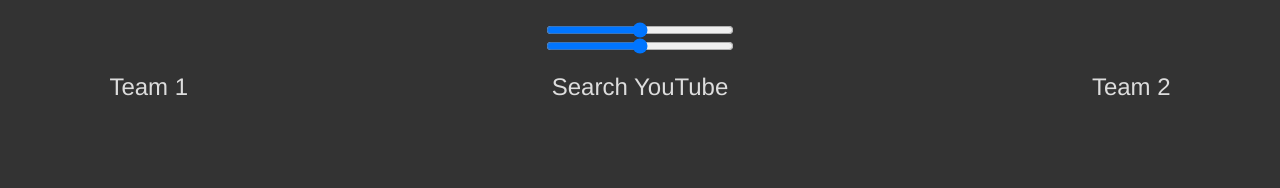
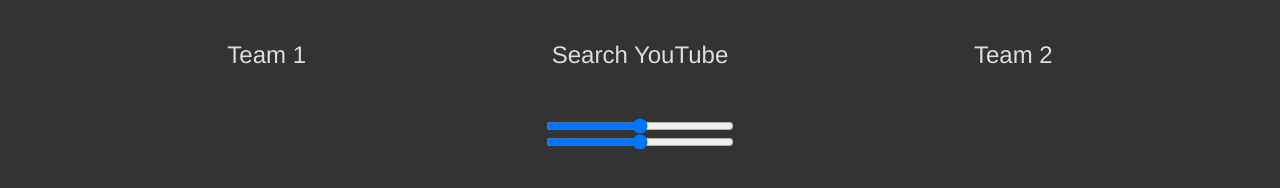
Before and after one commit to upstanding-biome/video-ke, a website: page client/index.html in a window 1280 px wide. Shown: the part 158-346 px from the top of the page. Drawn offline with nearby package versions, Linux system fonts and the light colour scheme; no server answers.

Commit message:
Reformatted and changed layout

```diff
--- a/client/app.js
+++ b/client/app.js
@@ -163,7 +163,6 @@
       .append('<td>' + this.model.get('artist') + '</td>')
       .append('<td>' + this.model.get('genre') + '</td>')
       .append(tdB);
-
     return this;
 
   }
@@ -192,7 +191,6 @@
     this.$el.html('');
 
     this.$el.append('<input id= "youtube"></input>');
-
 
     this.$el.append('');
 
@@ -252,17 +250,12 @@
 
 //create a view class for our turntables, which is instantiated in 'AppView'
 var PlayerView = Backbone.View.extend({
+
   //create a new audio element with controls
-  // el: '<iframe class="mvideo" width="500" height="350" src="https://www.youtube.com/embed/y6y_4_b6RS8?autoplay=0&enablejsapi=1">',
-  // el: '<iframe id="ytplayer1" width="500" height="300">',
-  el: '<div id="ytplayer1"></div>',
-// <div id="ytplayer1" align='left'></div> from kent....
-// <div id="ytplayer2" align='right'></div>
-  // el: '<iframe class="mvideo" width="400" height="300" src="https://www.youtube.com/embed/y6y_4_b6RS8?autoplay=1&enablejsapi=1"></iframe><br><iframe height="300" src="https://www.youtube.com/embed/c7KnhKy_yeo?autoplay=1&enablejsapi=1" width="400"></iframe>',
+  el: '<div></div>',
+
   //callback is invoked when 'ended' is fired (when song is done playing)
   initialize: function(container) {
-
-    // console.log();
 
     this.$el[0].id = 'ytplayer'+ String(Number(this.cid.match(/\d+/))-6);
 
@@ -293,7 +286,7 @@
 
   //render the view for the player and get the song from the server
   render: function() {
-    // return this.$el.attr('src', this.model ? 'https://trntbl3000.herokuapp.com/' + this.model.get('filename') : '');
+  // return this.$el.attr('src', this.model ? 'https://trntbl3000.herokuapp.com/' + this.model.get('filename') : '');
   }
 
 });
--- a/client/index.html
+++ b/client/index.html
@@ -3,7 +3,6 @@
 
 <head>
   <meta charset="UTF-8">
-
   <title>trntbl4000</title>
 
   <!-- Latest compiled and minified CSS -->
@@ -23,7 +22,6 @@
 
 <body>
 
-
   <!-- header -->
   <div class="night-hotel">
     <center>
@@ -32,38 +30,18 @@
     </center>
   </div>
 
-  <!-- both audio players -->
-
-  <div align="center" class="decks row">
-
-    <span class="playerLeft col-md-5">
-      <!-- <audio src="audio/scarface.mp3" controls preload auto /> -->
-    </span>
-
-    <span id="sliderContainer" class="col-md-2"></span>
-
-    <span class="playerRight col-md-5">
-      <!-- <audio id="test" src="audio/big.mp3" controls preload auto /> -->
-    </span>
-
-  </div>
-
-  <div class="row">
-    <!-- song queue for the left turntable -->
-
-    <div class="col-md-3">
+  <div class="col-md-5">
     <center>
       <h3>Team 1</h3>
     </center>
     <div id="queueViewA"></div>
   </div>
 
-    <div class="col-md-6">
+  <div class="col-md-2">
     <center>
       <h3>Search YouTube</h3>
     </center>
     <div id="libraryView"></div>
-
     <!-- Captures input and calls YouTube API -->
     <script>
     function init(){
@@ -85,30 +63,27 @@
   //   }
     </script>
 
-
   </div>
 
   <!-- song queue for the right turntable -->
-
-    <div class="col-md-3">
+  <div class="col-md-5">
     <center>
       <h3>Team 2</h3>
     </center>
     <div id="queueViewB"></div>
   </div>
+
+  <!-- both audio players -->
+  <div align="center" class="decks row">
+
+    <span class="playerLeft col-md-5"></span>
+    <span id="sliderContainer" class="col-md-2"></span>
+    <span class="playerRight col-md-5"></span>
+
   </div>
 
-  <!-- master song library -->
-  <!--<div class="row">
-    <div class="col-md-4"></div>
-    <div class="col-md-4"></div>
-  </div>-->
 <!-- Access the Google JavaScript Library -->
   <script type="text/javascript" src="https://apis.google.com/js/client.js?onload=init"></script>
-  <script>
-    // var player =  iframe.getElementByClass('mvideo');
-    // player.mute();
-  </script>
   <script src="lib/jquery-min.js" type="text/javascript"></script>
   <script src="lib/underscore-min.js" type="text/javascript"></script>
   <script src="lib/backbone-min.js" type="text/javascript"></script>
@@ -116,6 +91,7 @@
   <script src="https://maxcdn.bootstrapcdn.com/bootstrap/3.3.5/js/bootstrap.min.js"></script>
   <script src="app.js" type="text/javascript"></script>
   <script>
+
  var tag = document.createElement('script');
  tag.src = "http://www.youtube.com/player_api";
  var firstScriptTag = document.getElementsByTagName('script')[0];
@@ -127,6 +103,7 @@
  var player4;
 
  function onYouTubePlayerAPIReady() {
+
   player1 = new YT.Player('ytplayer1', {
     height: '350',
     width: '460',
@@ -136,6 +113,7 @@
      'onReady': onPlayerReady
     }
   });
+
   player2 = new YT.Player('ytplayer2', {
     height: '350',
     width: '460',
@@ -145,6 +123,7 @@
      'onReady': onPlayerReady
     }
    });
+
   player3 = new YT.Player('ytplayer3', {
     height: '350',
     width: '460',
@@ -154,6 +133,7 @@
      'onReady': onPlayerReady
     }
    });
+
   player4 = new YT.Player('ytplayer4', {
     height: '350',
     width: '460',
@@ -173,5 +153,4 @@
 
   </script>
 </body>
-
 </html>
```
Lines whose indentation alone changed are shown as unchanged.
